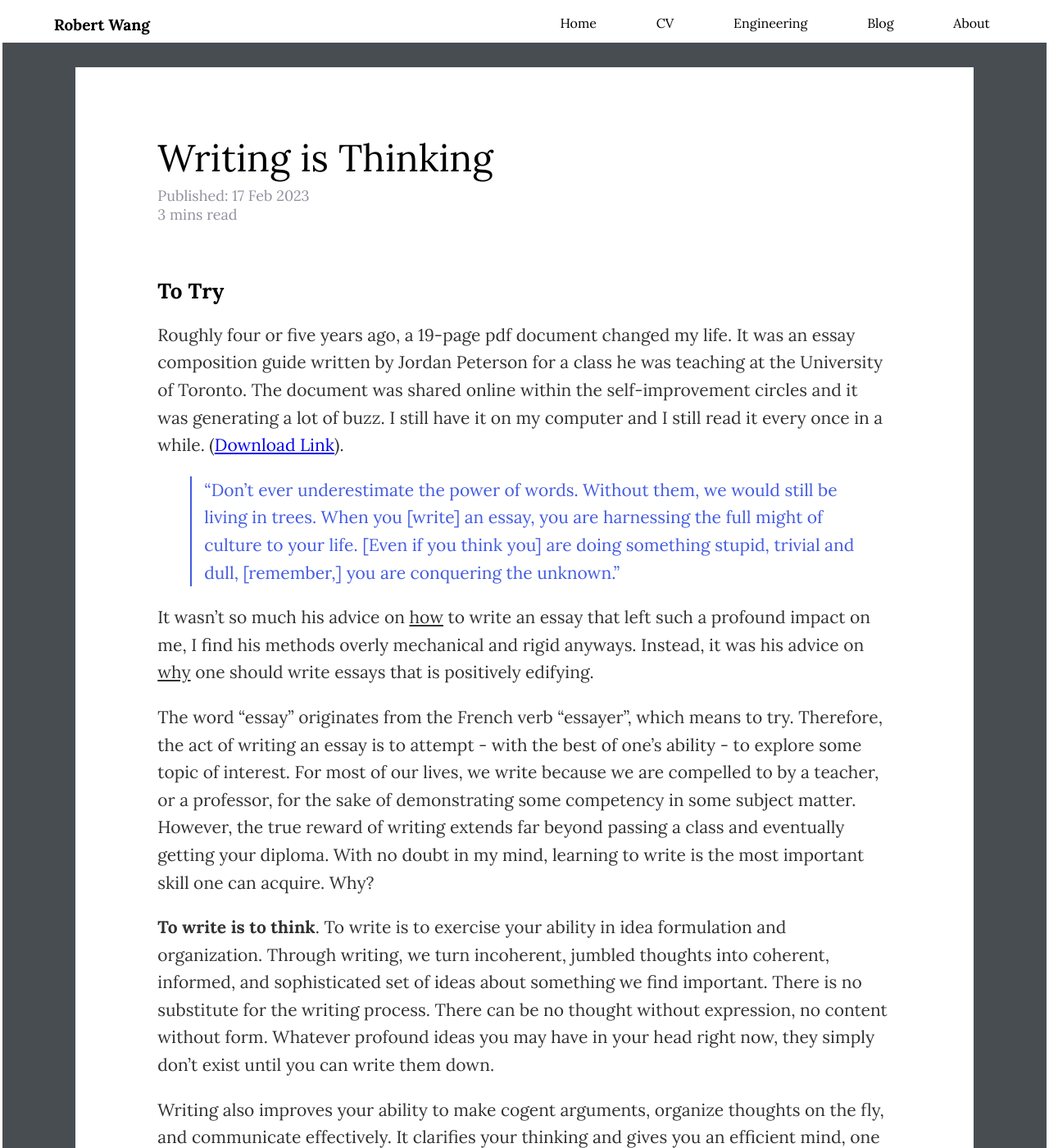
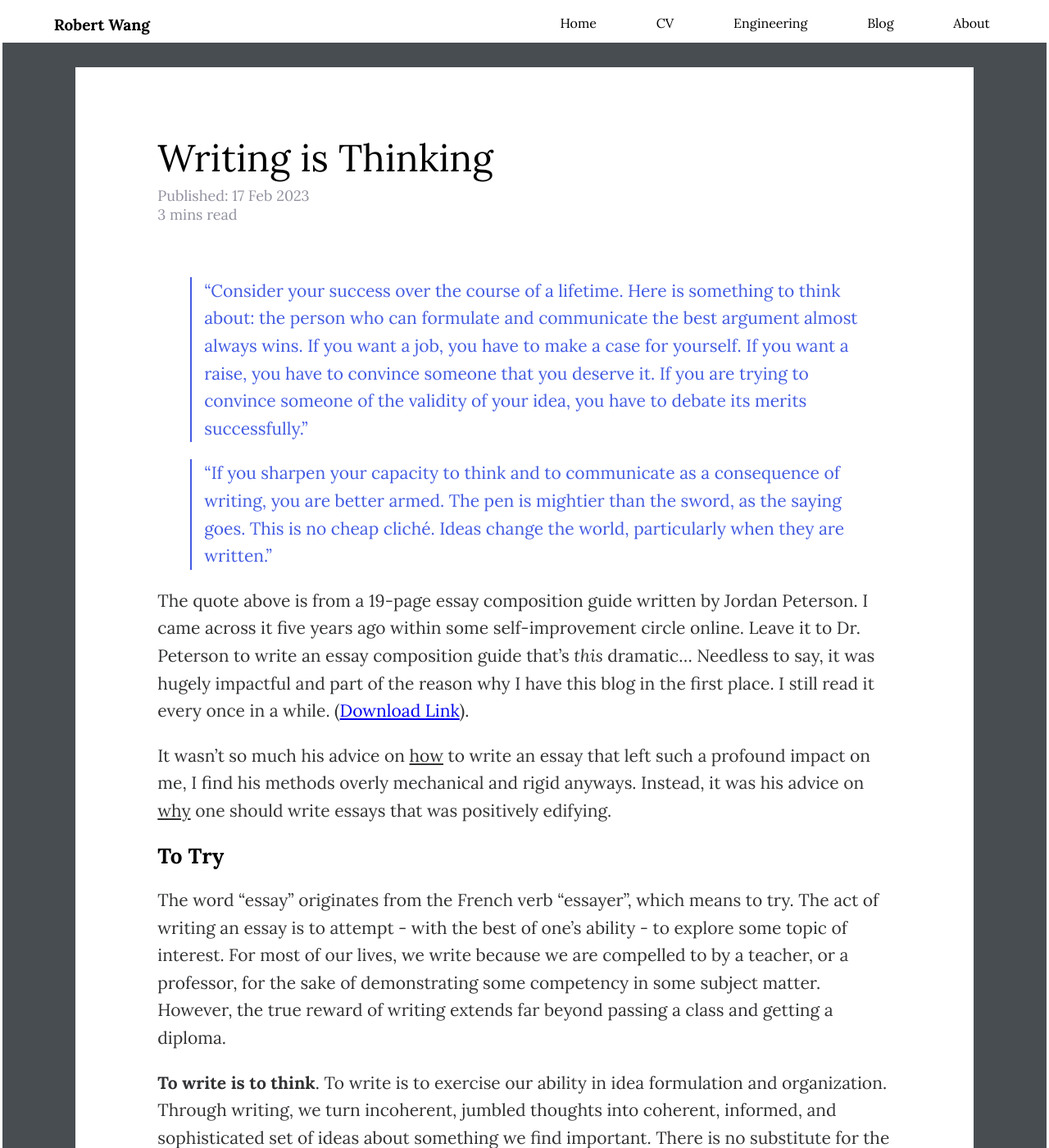
Before and after one commit to wcfrobert/wcfrobert.github.io, a Jekyll site: the page built from _posts/2023-02-17-write.md, in a window 1280 px wide and 1400 px high. Shown: the whole window at 82% size. Built offline with Jekyll 4.4.1, drawn with Linux system fonts in a browser that asks for light colours; comment, search, counter and statistics services are not loaded; some of the changed text lies outside the part shown.

Commit message:
minor article update

```diff
--- a/_posts/2023-02-17-write.md
+++ b/_posts/2023-02-17-write.md
@@ -8,26 +8,25 @@ date: 2023-02-17
 tags: thoughts
 ---
 
-## To Try
-
-Roughly four or five years ago, a 19-page pdf document changed my life. It was an essay composition guide written by Jordan Peterson for a class he was teaching at the University of Toronto. The document was  shared online within the self-improvement circles and it was generating a lot of buzz. I still have it on my computer and I still read it every once in a while. (<a href="/assets/Essay Guide by Jordan Peterson.pdf">Download Link</a>).
-
-> "Don’t ever underestimate the power of words. Without them, we would still be living in trees. When you [write] an essay, you are harnessing the full might of culture to your life. [Even if you think you] are doing something stupid, trivial and dull, [remember,] you are conquering the unknown."
-
-It wasn't so much his advice on <u>how</u> to write an essay that left such a profound impact on me, I find his methods overly mechanical and rigid anyways. Instead, it was his advice on <u>why</u> one should write essays that is positively edifying.
-
-The word "essay" originates from the French verb "essayer", which means to try. Therefore, the act of writing an essay is to attempt - with the best of one's ability - to explore some topic of interest. For most of our lives, we write because we are compelled to by a teacher, or a professor, for the sake of demonstrating some competency in some subject matter. However, the true reward of writing extends far beyond passing a class and eventually getting your diploma. With no doubt in my mind, learning to write is the most important skill one can acquire. Why?
-
-**To write is to think**. To write is to exercise your ability in idea formulation and organization. Through writing, we turn incoherent, jumbled thoughts into coherent, informed, and sophisticated set of ideas about something we find important. There is no substitute for the writing process. There can be no thought without expression, no content without form. Whatever profound ideas you may have in your head right now, they simply don't exist until you can write them down.
-
-Writing also improves your ability to make cogent arguments, organize thoughts on the fly, and communicate effectively. It clarifies your thinking and gives you an efficient mind, one that is grounded and well-trained to spot bad ideas and fallacious thinking. In short, it makes you a formidable individual no matter what professional endeavor you choose to undertake.
-
 > "Consider your success over the course of a lifetime. Here is something to think about: the person who can formulate and communicate the best argument almost always wins. If you want a job, you have to make a case for yourself. If you want a raise, you have to convince someone that you deserve it. If you are trying to convince someone of the validity of your idea, you have to debate its merits successfully."
 
 > "If you sharpen your capacity to think and to communicate as a consequence of writing, you are better armed. The pen is mightier than the sword, as the saying goes. This is no cheap cliché. Ideas change the world, particularly when they are written."
 
+The quote above is from a 19-page essay composition guide written by Jordan Peterson. I came across it five years ago within some self-improvement circle online. Leave it to Dr. Peterson to write an essay composition guide that's *this* dramatic... Needless to say, it was hugely impactful and part of the reason why I have this blog in the first place. I still read it every once in a while. (<a href="/assets/Essay Guide by Jordan Peterson.pdf">Download Link</a>).
+
+It wasn't so much his advice on <u>how</u> to write an essay that left such a profound impact on me, I find his methods overly mechanical and rigid anyways. Instead, it was his advice on <u>why</u> one should write essays that was positively edifying.
+
+
+## To Try
+
+The word "essay" originates from the French verb "essayer", which means to try. The act of writing an essay is to attempt - with the best of one's ability - to explore some topic of interest. For most of our lives, we write because we are compelled to by a teacher, or a professor, for the sake of demonstrating some competency in some subject matter. However, the true reward of writing extends far beyond passing a class and getting a diploma.
+
+**To write is to think**. To write is to exercise our ability in idea formulation and organization. Through writing, we turn incoherent, jumbled thoughts into coherent, informed, and sophisticated set of ideas about something we find important. There is no substitute for the writing process, for there can be no thought without expression, no content without form. Whatever profound ideas you may have in your head right now, they simply don't exist until you can write them down.
+
+Writing improves our ability to make cogent arguments, organize thoughts on the fly, and communicate effectively. It clarifies our thinking and gives us an efficient mind, one that is grounded and well-trained to spot bad ideas and fallacious thinking. In short, writing will make you a formidable individual.
+
 But writing isn't just some Nietzschen Will to Power. Being able to write well means you'll be more resilient to the vicissitudes of life and its inevitable hardships. By putting feeling into words, you bring clarity to your mind, and in turn you will be less ailed by unnecessary stress and vague emotional irritations.
 
-Lastly and most importantly, learning to write hones our ability to think critically, the want of which will most likely spell the end to a functioning democracy, especially in this age of misinformation explosion.
+Lastly, learning to write hones our ability to think critically, the want of which in a democratic society I dare not contemplate. So write! And teach others to write! Protect yourself from superstitious beliefs, foolish fads, and dangerous ideologies. Equip yourself with the ability to differentiate between good ideas intelligently presented, and bad ideas put forth by conspiracy theorist, populist demagogues, and unskilled thinkers. Write as if your way of life is at stake, as if the healthy functioning of our society is at stake!
 
-In conclusion, write! And teach others to write! Protect yourself from superstitious beliefs, foolish fads, and dangerous ideologies. Equip yourself with the ability to differentiate between good ideas intelligently presented, and bad ideas put forth by conspiracy theorist, populist demagogues, and unskilled thinkers. Write as if your way of life depends on it, as if the healthy functioning of our society depends on it, for they most certainly do.
+(UPDATE Aug 2023): I suppose maintaining the healthy functioning of our society wasn't enough of an incentive to prevent me from slacking off. I haven't written anything serious in 6 months.
```
Also changed, not shown: _posts/2023-01-23-intelligence.md (+10 -13 lines), _posts/2023-02-18-chatGPT.md (deleted, +0 -38 lines), assets/img/blog/chatGPT.png (deleted), assets/img/blog/chatGPT1.png (deleted).
